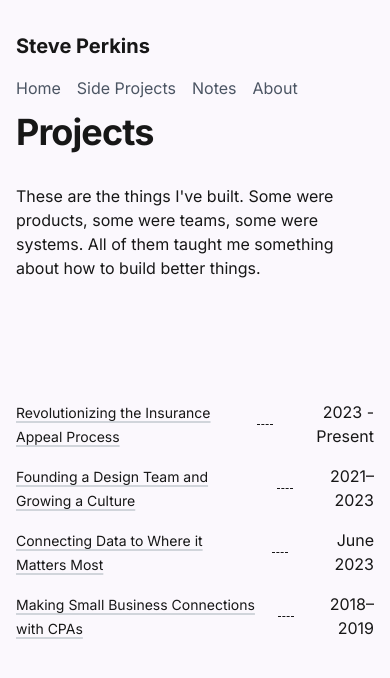
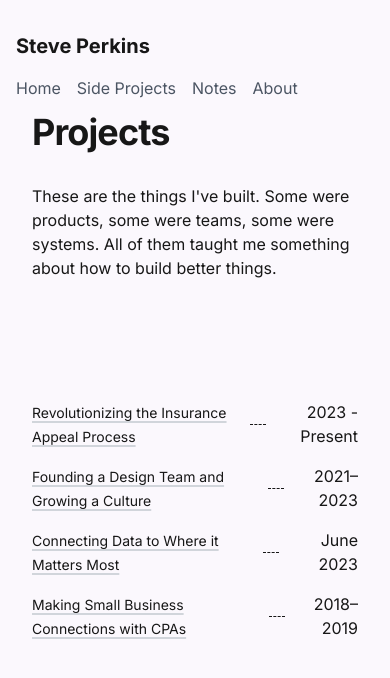
Before and after one commit to stvnprkns/steve-perkins-site, a Next.js app: page /projects in a window 390 px wide. Shown: the top 678 px of the page. Built offline with nearby package versions, Linux system fonts and the light colour scheme; a web font is replaced by a local one.

Commit message:
Update projects pages to maintain consistent width constraints across the site

```diff
--- a/src/app/projects/[slug]/page.tsx
+++ b/src/app/projects/[slug]/page.tsx
@@ -55,6 +55,6 @@ export default function ProjectPage() {
   }
   // Fallback for other projects
   return (
-    <div className="px-6 py-20 text-muted">Project not found or not yet available.</div>
+    <div className="w-full mx-auto max-w-3xl px-4 sm:px-6 py-20 text-muted">Project not found or not yet available.</div>
   );
 }
--- a/src/app/projects/page.tsx
+++ b/src/app/projects/page.tsx
@@ -5,7 +5,7 @@ import PageHero from "@/components/PageHero";
 
 export default function ProjectsPage() {
   return (
-    <>
+    <div className="w-full mx-auto max-w-3xl px-4 sm:px-6">
       <PageHero
         title="Projects"
         subtitle={
@@ -38,6 +38,6 @@ export default function ProjectsPage() {
           ))}
         </div>
       </Section>
-    </>
+    </div>
   );
 }
```
